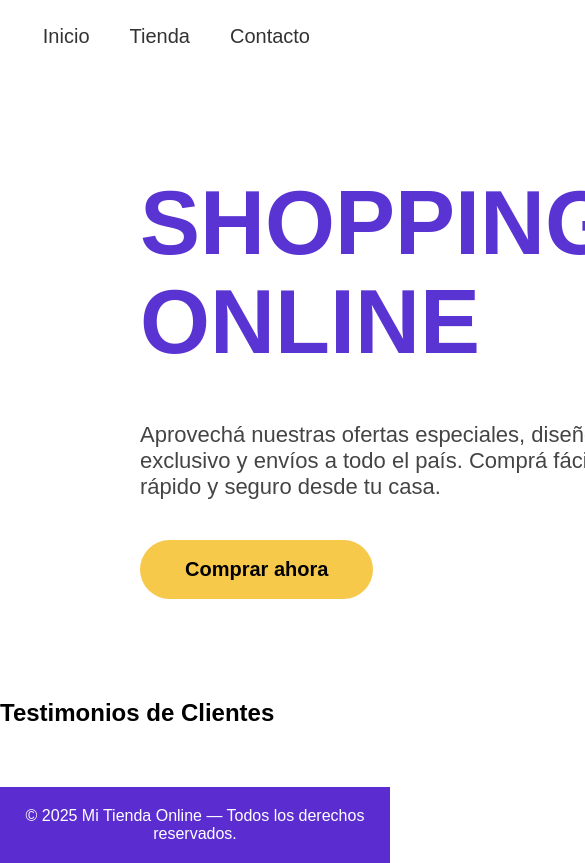
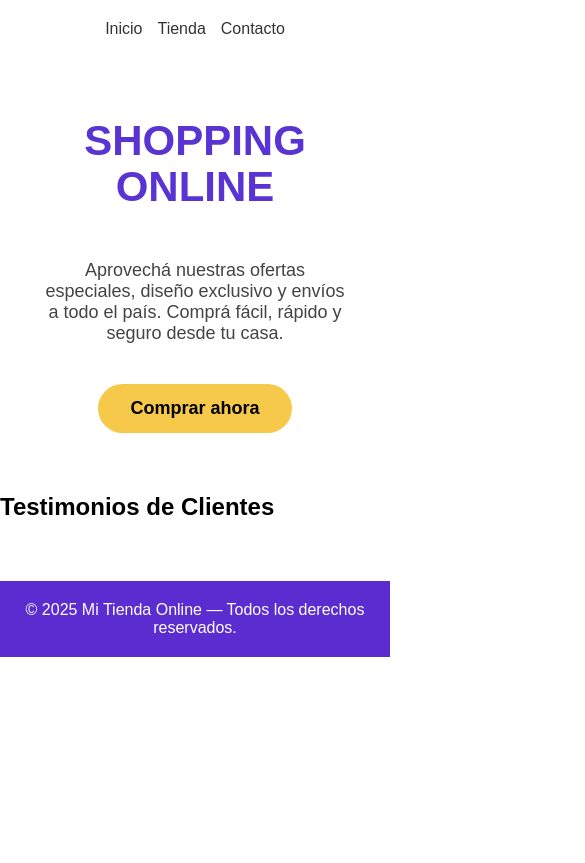
Before and after one commit to FlorLavie/landingPage1, a plain HTML site: page index.html in a window 390 px wide. Shown: the top 863 px of the page, 585 px wide, since content can reach past the window. Drawn offline with Linux system fonts and the light colour scheme; a script that the page names is missing.

Commit message:
responsive

```diff
--- a/styles/styles.css
+++ b/styles/styles.css
@@ -31,6 +31,7 @@ nav li {
   justify-content: space-between;
   align-items: center;
   padding: 80px 140px;
+  gap: 40px;
 }
 
 /* TEXTO PRINCIPAL */
@@ -70,9 +71,10 @@ nav li {
   width: 600px;
 }
 
+/* FOOTER */
 .footer {
   width: 100%;
-  background: #5b2dd1; /* el violeta que ya usás */
+  background: #5b2dd1;
   padding: 20px 0;
   margin-top: 60px;
   border-top: none;
@@ -81,7 +83,7 @@ nav li {
 .footer-content {
   max-width: 1200px;
   margin: auto;
-  text-align: center;   /* <<< CENTRA EL TEXTO */
+  text-align: center;
 }
 
 .footer-content p {
@@ -89,3 +91,85 @@ nav li {
   color: white;
   font-size: 16px;
 }
+
+/* -------------------------------------------------------
+   📱 RESPONSIVE
+-------------------------------------------------------*/
+
+/* Tablets grandes (menor a 1200px) */
+@media (max-width: 1200px) {
+  .hero {
+    padding: 60px 80px;
+  }
+
+  .hero-img {
+    width: 450px;
+  }
+
+  .hero-text h1 {
+    font-size: 70px;
+  }
+}
+
+/* Tablets y celulares grandes (menor a 992px) */
+@media (max-width: 992px) {
+  .hero {
+    flex-direction: column;
+    text-align: center;
+    padding: 60px 40px;
+  }
+
+  .hero-text p {
+    width: 100%;
+  }
+
+  .hero-img {
+    width: 400px;
+  }
+
+  nav {
+    justify-content: center;
+    padding: 20px 20px;
+  }
+}
+
+/* Celulares (menor a 768px) */
+@media (max-width: 768px) {
+  .hero-text h1 {
+    font-size: 55px;
+  }
+
+  .hero-img {
+    display: none;
+  }
+
+  .hero-text p {
+    font-size: 18px;
+  }
+
+
+  nav {
+    gap: 20px;
+    font-size: 18px;
+  }
+}
+
+/* Celulares chicos (menor a 480px) */
+@media (max-width: 480px) {
+  .hero-text h1 {
+    font-size: 42px;
+  }
+
+  .hero-text button {
+    padding: 14px 32px;
+    font-size: 18px;
+  }
+  .hero-img {
+    display: none;
+  }
+
+  nav {
+    gap: 15px;
+    font-size: 16px;
+  }
+}
```
Also changed, not shown: index.html (+2 -0 lines).
